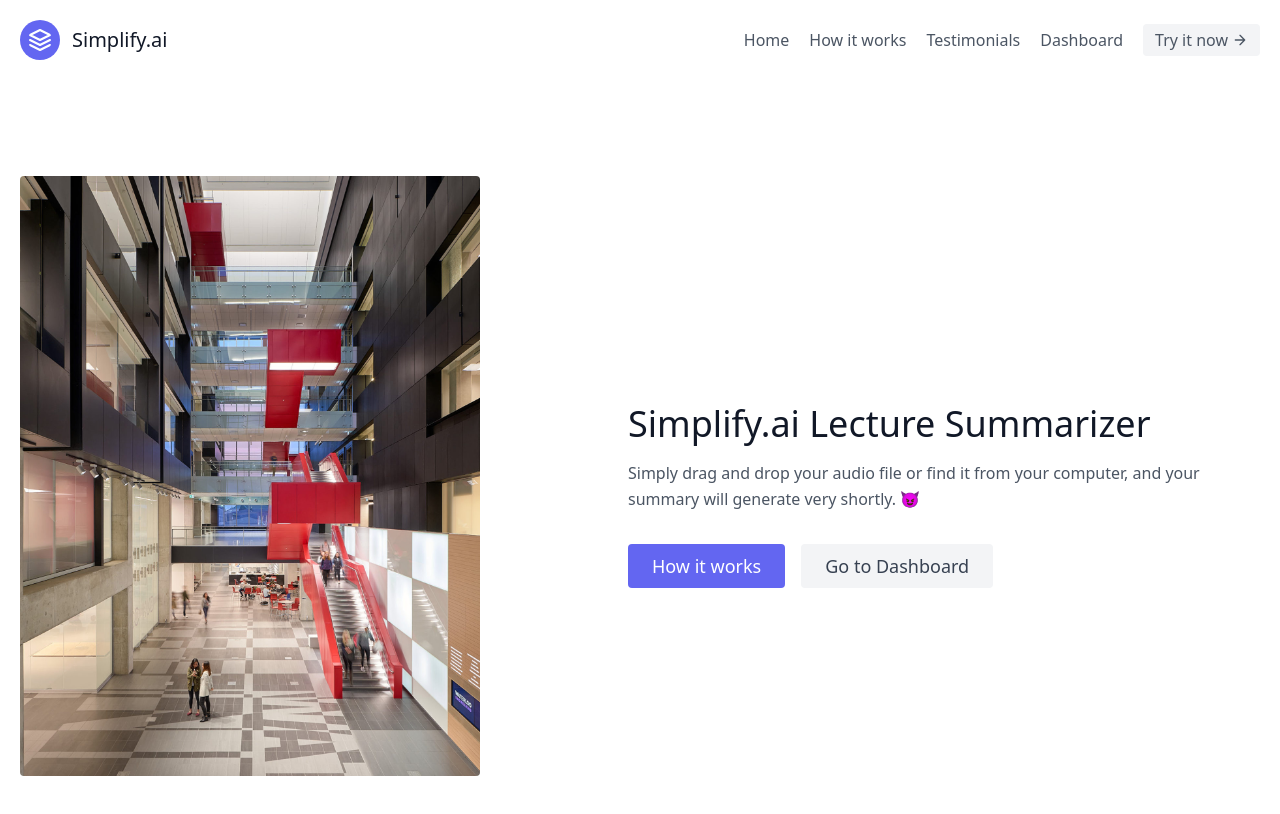
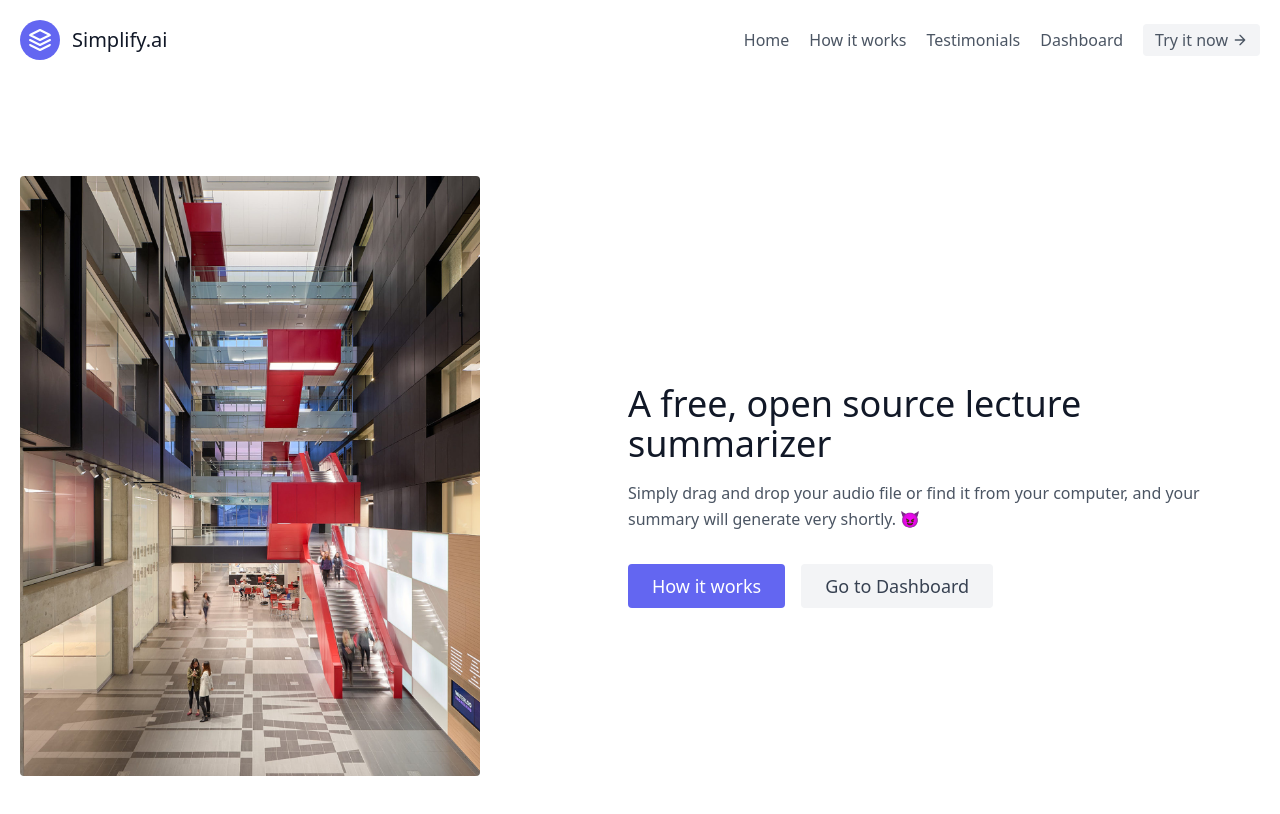
Before and after one commit to ernestwong1027/simplify.ai, a Next.js app in the folder frontend/: page / in a window 1280 px wide. Shown: the top 814 px of the page. Built offline with nearby package versions, Linux system fonts and the light colour scheme.

Commit message:
change homepage text

```diff
--- a/frontend/components/Hero.js
+++ b/frontend/components/Hero.js
@@ -14,8 +14,8 @@ const Hero = () => {
         </div>
         <div className="lg:flex-grow md:w-1/2 lg:pl-24 md:pl-16 flex flex-col md:items-start md:text-left items-center text-center">
           <h1 className="title-font sm:text-4xl text-3xl mb-4 font-medium text-gray-900">
-            <br className="hidden lg:inline-block" />
-            Simplify.ai Lecture Summarizer
+            <br className="hidden lg:inline-block" />A free, open source lecture
+            summarizer
           </h1>
           <p className="mb-8 leading-relaxed">
             Simply drag and drop your audio file or find it from your computer,
```
